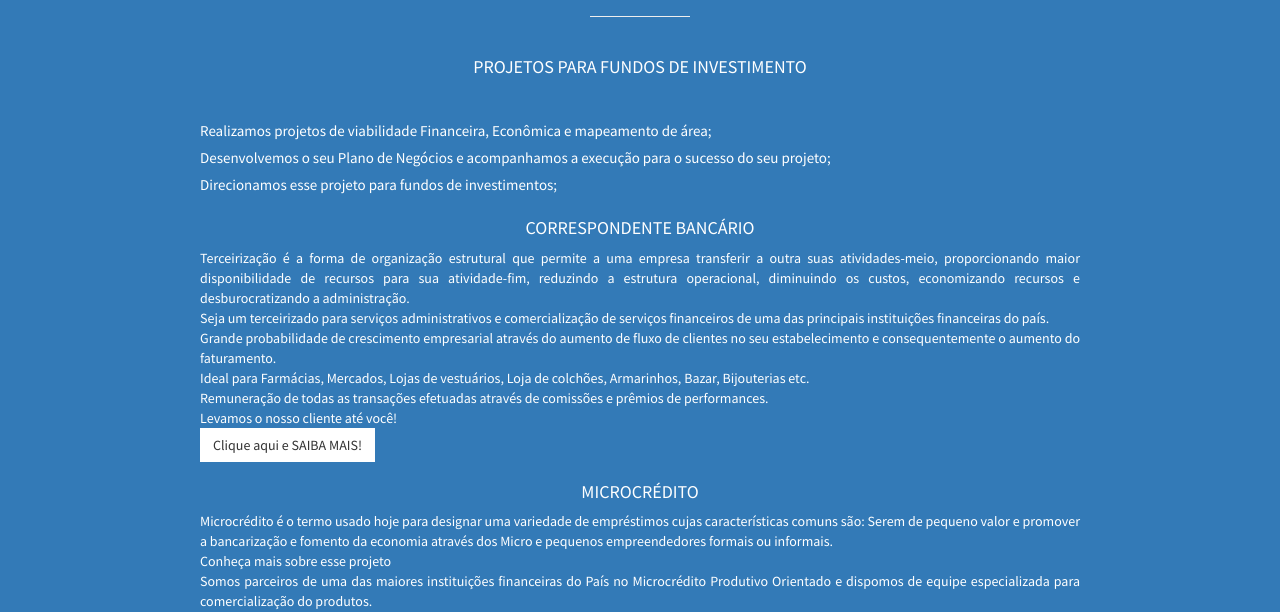
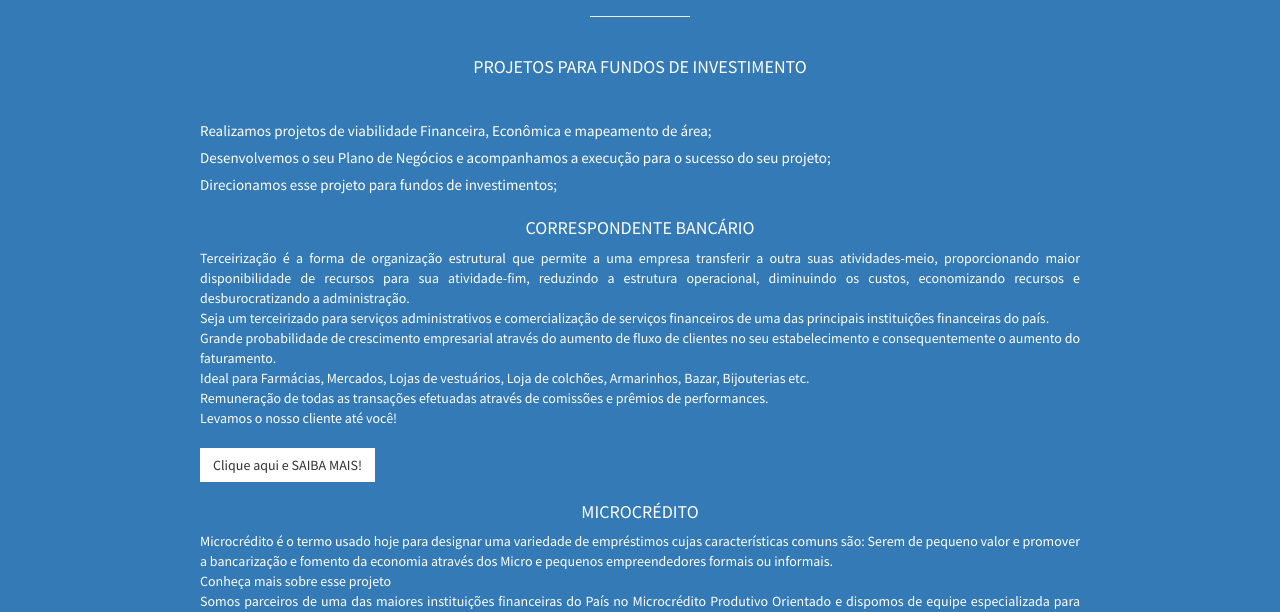
Before and after one commit to lgpbr/lgpbr.github.io, a plain HTML site: page projetos.html in a window 1280 px wide. Shown: the part 347-959 px from the top of the page. Drawn offline with Linux system fonts and the light colour scheme.

Commit message:
Update projetos.html

```diff
--- a/projetos.html
+++ b/projetos.html
@@ -113,7 +113,7 @@ Ideal para Farmácias, Mercados, Lojas de vestuários, Loja de colchões, Armari
 
 Remuneração de todas as transações efetuadas através de comissões e prêmios de performances.<br>
 
-Levamos o nosso cliente até você!<br>
+Levamos o nosso cliente até você!<br><br>
 
                             <P><a href="correspondente-bancario.html" class="btn btn-light">Clique aqui e SAIBA MAIS!</P></a>
 
@@ -133,7 +133,7 @@ Nossa expertize nos permite lidar com a assessoria de contratos de grandes insti
 Faça parte desse time e estaremos prontos para o desenvolvimento do seu projeto de negócio.<br>
 
 Nosso compromisso é Acrescentar Valor aos nossos clientes, ofertando os melhores serviços e efetivando os melhores negócios. <br>
-
+<br>
                             </p>
 
                         <p><a href="microcredito-bradesco.html" class="btn btn-light">Consulte-nos!</p></a>
```
